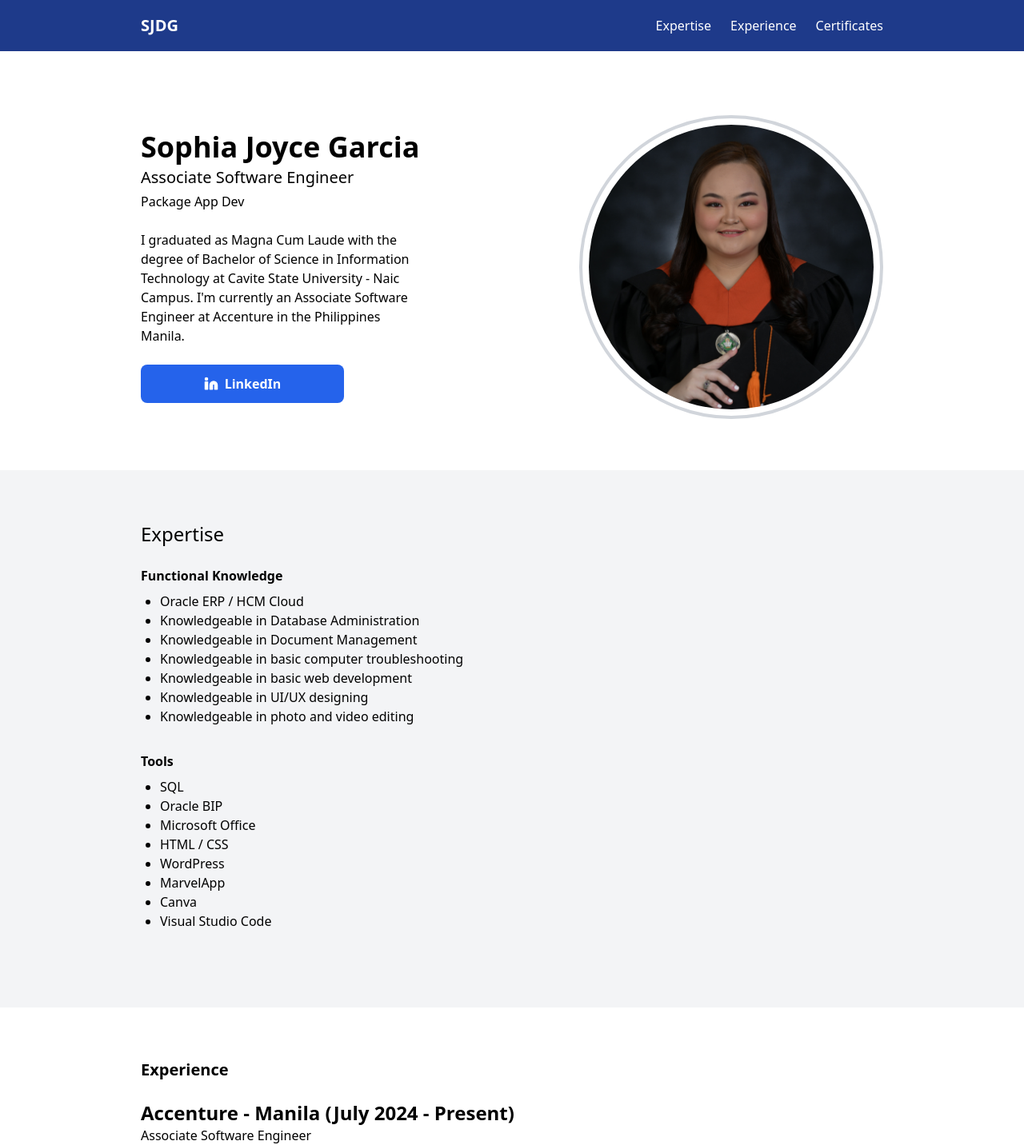
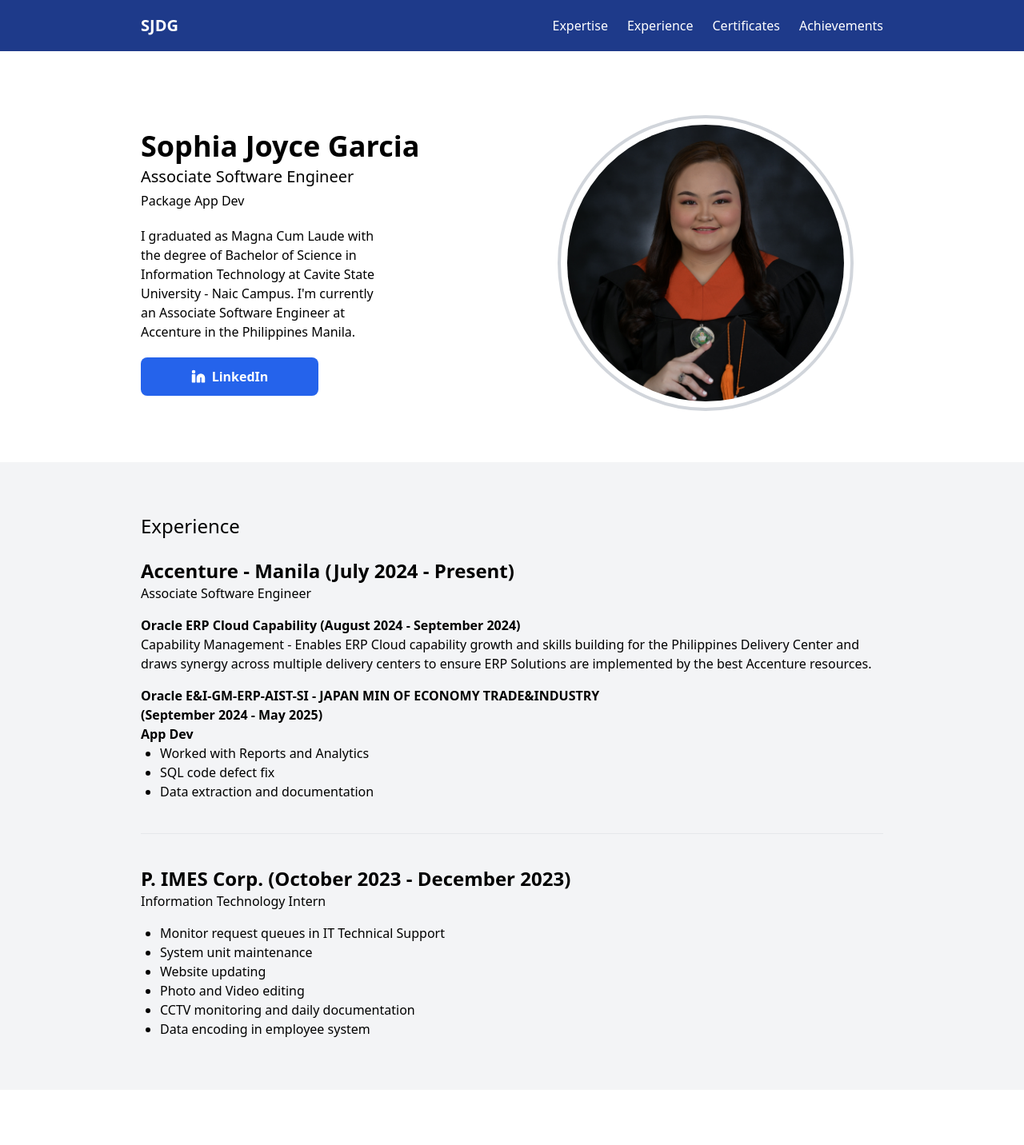
Before and after one commit to DowardCaparas/sophia-portfolio, a Next.js app: page / in a window 1280 px wide. Shown: the top 1432 px of the page at 80% size. Built offline with nearby package versions, Linux system fonts and the light colour scheme.

Commit message:
add animation

```diff
--- a/app/constants/index.ts
+++ b/app/constants/index.ts
@@ -45,5 +45,19 @@ export const certificates = [
       "Oracle Sales Business Process Certified Foundations Associate Rel 2",
     imgURL: "/images/certificate01.png",
   },
+];
 
+export const achievements = [
+  {
+    title: "Magna Cum Laude",
+    description: "I graduated Magna Cum Laude with a BSc in Information Technology from Cavite State University - Naic.",
+    date: "Feb. 2024",
+    organization: "Cavite State University - Naic",
+  },
+  {
+    title: "Best Capstone",
+    description: "Title: Simian, A Mobile Educational Game for Primary Level in Learning Space Science",
+    date: "Aug. 2023",
+    organization: "Cavite State University - Naic",
+  },
 ];
--- a/app/page.tsx
+++ b/app/page.tsx
@@ -1,19 +1,38 @@
+"use client";
+
 import Image from "next/image";
 import Link from "next/link";
-import { certificates, expertise, imesAccomplishments } from "./constants";
+import AOS from "aos";
+import "aos/dist/aos.css";
+import {
+  achievements,
+  certificates,
+  expertise,
+  imesAccomplishments,
+} from "./constants";
+import { useEffect, useState } from "react";
 
 export default function Home() {
+  const [isOpen, setisOpen] = useState(false);
+
+  useEffect(() => {
+    AOS.init({ duration: 500 });
+    // AOS.refresh();
+  });
+
   const navLinks = [
     { label: "Expertise", id: "#expertise" },
     { label: "Experience", id: "#experience" },
     { label: "Certificates", id: "#certificates" },
+    { label: "Achievements", id: "#achievements" },
   ];
 
   return (
+    <>
       <div className="overflow-hidden">
-      <nav className="h-16 bg-blue-900 nav_padding flex justify-between items-center fixed w-full">
+        <nav className="h-16 bg-blue-900 nav_padding flex justify-between items-center fixed w-full z-10">
           <span className="text-white text-xl font-bold">SJDG</span>
-        <ul>
+          <ul className="max-md:hidden">
             {navLinks.map((link) => (
               <Link
                 href={link.id}
@@ -24,13 +43,30 @@ export default function Home() {
               </Link>
             ))}
           </ul>
+          {!isOpen && (
+            <button
+              className="md:hidden block bg-white p-2 rounded-md hover:bg-gray-100 active:bg-gray-200"
+              onClick={() => setisOpen((prev) => !prev)}
+            >
+              <Image
+                src="/hamburger.svg"
+                alt="Menu icon"
+                width={18}
+                height={18}
+                className="object-contain"
+              />
+            </button>
+          )}
         </nav>
         <section
-        className="flex justify-between max-md:flex-col-reverse gap-10 items-center mt-36
-       mb-16 container_padding"
+          className="md:grid md:grid-cols-2 grid-cols-1 flex max-md:flex-col-reverse
+         gap-10 mt-36 mb-16 container_padding"
         >
-        <div className="inline-grid gap-2 max-md:text-center">
-          <div className="flex flex-col gap-1 mb-4">
+          <div
+            data-aos="fade-up"
+            className="flex flex-col gap-5 max-md:text-center justify-center"
+          >
+            <div className="flex flex-col gap-1">
               <span className="text-4xl font-bold">Sophia Joyce Garcia</span>
               <span className="font-medium text-xl">
                 Associate Software Engineer
@@ -39,13 +75,13 @@ export default function Home() {
             </div>
             <p className="lg:w-[70%]">
               I graduated as Magna Cum Laude with the degree of Bachelor of
-            Science in Information Technology at Cavite State University - Naic
-            Campus. I&apos;m currently an Associate Software Engineer at
+              Science in Information Technology at Cavite State University -
+              Naic Campus. I&apos;m currently an Associate Software Engineer at
               Accenture in the Philippines Manila.
             </p>
             <Link
               href="https://www.linkedin.com/in/sophia-joyce-garcia-56ba442a4/"
-            className="bg-blue-600 p-3 text-white rounded-lg font-semibold text-center mt-4 md:w-[50%]
+              className="bg-blue-600 p-3 text-white rounded-lg font-semibold text-center md:w-[50%]
             cursor-pointer hover:bg-blue-700 active:bg-blue-800 duration-150 ease-in transition-colors
             flex gap-2 items-center justify-center"
             >
@@ -59,45 +95,29 @@ export default function Home() {
               <span> LinkedIn</span>
             </Link>
           </div>
+          <div data-aos="fade-left">
             <Image
               src="/sopi.jpg"
               alt="Sophia Joyce Garcia"
-          width={380}
-          height={380}
-          className="rounded-full object-contain border-4 border-gray-300 p-2"
+              width={370}
+              height={370}
+              className="rounded-full object-contain border-4 border-gray-300 p-2 mx-auto"
             />
-      </section>
-
-      {/* Expertise section */}
-      <section
-        id="expertise"
-        className="sections bg-gray-100 container_padding py-16 flex flex-col gap-6"
-      >
-        <span className="font-medium text-2xl">Expertise</span>
-        <div>
-          {expertise.map((item, index) => (
-            <div key={item.title + index} className="flex flex-col gap-2">
-              <span className="font-semibold">{item.title}</span>
-              <ul className="mb-8">
-                {item.skills.map((skill, index) => (
-                  <li key={skill + index} className="list-disc ml-6">
-                    {skill}
-                  </li>
-                ))}
-              </ul>
-            </div>
-          ))}
           </div>
         </section>
 
         {/* Experience section */}
         <section
           id="experience"
-        className="sections container_padding py-16 flex flex-col"
+          className="bg-gray-100 sections container_padding py-16 flex flex-col"
         >
-        <span className="text-xl font-bold mb-6">Experience</span>
+          <span className="font-medium text-2xl mb-6">Experience</span>
 
-        <div className="flex flex-col">
+          <div
+            className="flex flex-col"
+            data-aos="fade-up"
+            data-aos-anchor-placement="top-bottom"
+          >
             <span className="font-semibold text-2xl">
               Accenture &#8209; Manila (July 2024 &#8209; Present)
             </span>
@@ -107,16 +127,17 @@ export default function Home() {
                 Oracle ERP Cloud Capability (August 2024 &#8209; September 2024)
               </span>
               <p>
-              Capability Management &#8209; Enables ERP Cloud capability growth
-              and skills building for the Philippines Delivery Center and draws
-              synergy across multiple delivery centers to ensure ERP Solutions
-              are implemented by the best Accenture resources.
+                Capability Management &#8209; Enables ERP Cloud capability
+                growth and skills building for the Philippines Delivery Center
+                and draws synergy across multiple delivery centers to ensure ERP
+                Solutions are implemented by the best Accenture resources.
               </p>
             </div>
             <div className="mt-4">
               <div className="inline-grid font-semibold">
                 <span>
-                Oracle E&I-GM-ERP-AIST-SI - JAPAN MIN OF ECONOMY TRADE&INDUSTRY
+                  Oracle E&I-GM-ERP-AIST-SI - JAPAN MIN OF ECONOMY
+                  TRADE&INDUSTRY
                 </span>
                 <span>(September 2024 &#8209; May 2025)</span>
                 <span>App Dev</span>
@@ -135,7 +156,11 @@ export default function Home() {
 
           <hr className="mt-10" />
 
-        <div className="flex flex-col mt-10">
+          <div
+            className="flex flex-col mt-10"
+            data-aos="fade-up"
+            data-aos-anchor-placement="top-bottom"
+          >
             <span className="font-semibold text-2xl">
               P. IMES Corp. (October 2023 &#8209; December 2023)
             </span>
@@ -151,15 +176,42 @@ export default function Home() {
 
           <div></div>
         </section>
+
+        {/* Expertise section */}
+        <section
+          id="expertise"
+          className="sections container_padding py-16 flex flex-col"
+        >
+          <span className="font-medium text-2xl mb-6">Expertise</span>
+          <div data-aos="fade-right">
+            {expertise.map((item, index) => (
+              <div key={item.title + index} className="flex flex-col gap-2">
+                <span className="font-semibold">{item.title}</span>
+                <ul className="mb-8">
+                  {item.skills.map((skill, index) => (
+                    <li key={skill + index} className="list-disc ml-6">
+                      {skill}
+                    </li>
+                  ))}
+                </ul>
+              </div>
+            ))}
+          </div>
+        </section>
+
         {/* Certificates section */}
         <section
           id="certificates"
           className="sections bg-gray-100 container_padding py-16"
         >
-        <span className="text-xl font-bold">Certificates</span>
+          <span className="font-medium text-2xl mb-6">Certificates</span>
           <div className="flex flex-col gap-20 mt-8">
             {certificates.map((certificate) => (
-            <div key={certificate.title} className="text-center">
+              <div
+                key={certificate.title}
+                className="text-center"
+                data-aos="zoom-in"
+              >
                 <Image
                   src={certificate.imgURL}
                   alt={certificate.title}
@@ -172,9 +224,66 @@ export default function Home() {
             ))}
           </div>
         </section>
+
+        {/* Achievements section */}
+        <section id="achievements" className="sections container_padding py-16">
+          <span className="font-medium text-2xl">Achievements</span>
+          <div className="grid md:grid-cols-2 grid-cols-1 gap-6 mt-6">
+            {achievements.map((achievement) => (
+              <div
+                data-aos="fade-up"
+                key={achievement.title}
+                className="border-2 p-3 rounded-lg flex flex-col gap-6 py-6"
+              >
+                <div className="flex justify-between items-center">
+                  <span className="font-semibold text-lg">
+                    {achievement.title}
+                  </span>
+                  <span className="italic">{achievement.date}</span>
+                </div>
+                <span>{achievement.organization}</span>
+                <span>{achievement.description}</span>
+              </div>
+            ))}
+          </div>
+        </section>
+
         <footer className="bg-blue-900 p-2 text-white text-center text-sm">
           &copy; 2025 Sophia Joyce Garcia
         </footer>
       </div>
+      {isOpen && (
+        <div
+          data-aos="fade-left"
+          className="fixed top-0 right-0 h-full w-[60%] max-w-xs bg-white shadow-lg z-50 p-5
+        transition-transform duration-300 ease-in-out transform translate-x-0"
+        >
+          <button
+            onClick={() => setisOpen(false)}
+            className="absolute top-3 right-3 bg-white p-2 rounded-md hover:bg-gray-100 active:bg-gray-200"
+          >
+            <Image
+              src="/close.svg"
+              alt="Menu icon"
+              width={25}
+              height={25}
+              className="object-contain"
+            />
+          </button>
+          <ul className="flex flex-col gap-5 mt-10">
+            {navLinks.map((link) => (
+              <Link
+                key={link.id}
+                href={link.id}
+                className="text-lg text-gray-800 hover:text-blue-600 transition"
+                onClick={() => setisOpen(false)} // Close sidenav when clicking a link
+              >
+                {link.label}
+              </Link>
+            ))}
+          </ul>
+        </div>
+      )}
+    </>
   );
 }
```
Also changed, not shown: package.json (+8 -6 lines), public/close.svg (added), 1 other file (tests, documents, lock files or other folders). Lines whose indentation alone changed are shown as unchanged.
